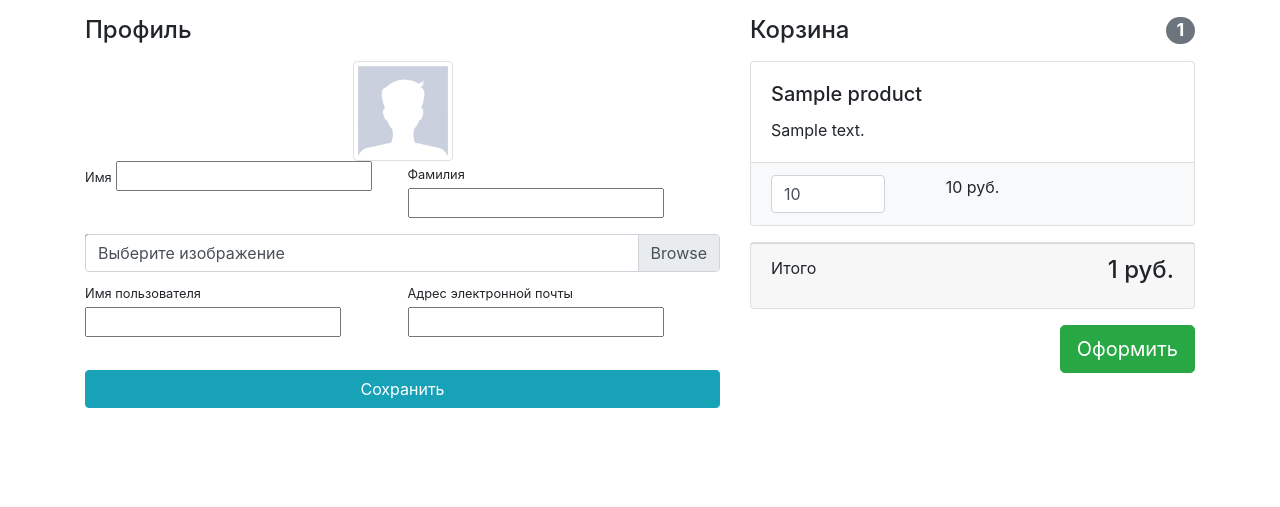
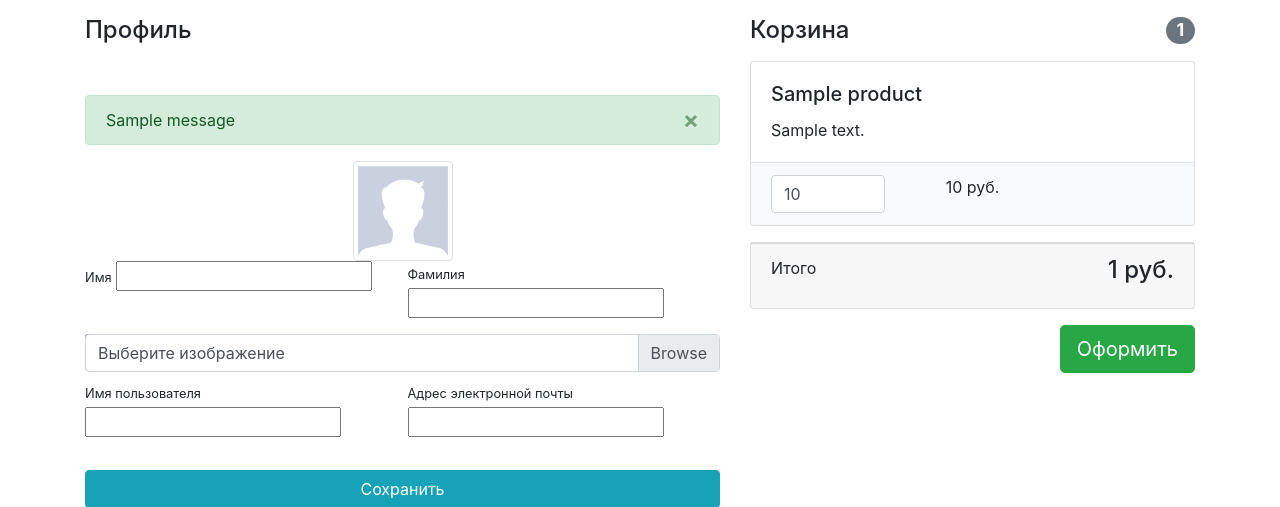
Before and after one commit to SergeiButchak/Django_GB_2, a Django app: template users/templates/users/profile.html in a window 1280 px wide. Shown: the part 56-563 px from the top of the page. Run offline with Django 3.2, Linux system fonts and the light colour scheme; the template is opened without the code that fills it: most values are stand-ins (such as "Sample title", 1, 10 or a date in 2020); one stand-in notice (Sample message) is shown; form fields are guessed from the names that the template uses; parts of the project's set-up code (start-up, migrations or seed data) failed here and were passed over; some libraries are stand-ins or nearby versions.

Commit message:
added error messages in profile template

```diff
--- a/users/templates/users/profile.html
+++ b/users/templates/users/profile.html
@@ -1,5 +1,5 @@
 {% extends 'products/base.html' %}
-{%  load static %}
+{% load static %}
 
 {% block css %}
     <link href="{% static 'css/profile.css' %}" rel="stylesheet">
@@ -10,6 +10,25 @@
         <div class="row">
             <div class="col-lg-7">
                 <h4 class="mt-3 mb-3">Профиль</h4>
+                {% if messages or form.errors %}
+                    <div class="alert
+                        {% if form.errors %} alert-warning {% else %} alert-success {% endif %}
+                        alert-dismissible fade show" role="alert"
+                         style="margin-top: 50px;">
+                        {% if form.errors %}
+                            {% for error in form.errors %}
+                                {{ error }}
+                            {% endfor %}
+                        {% else %}
+                            {% for message in messages %}
+                                {{ message }}
+                            {% endfor %}
+                        {% endif %}
+                        <button type="button" class="close" data-dismiss="alert" aria-label="Close">
+                            <span aria-hidden="true">&times;</span>
+                        </button>
+                    </div>
+                {% endif %}
                 <div class="col-lg-12 text-center">
                     <img width="100" height="100"
                          src="{% if user.image %} {{ user.image.url }} {% else %} {% static 'vendor/img/users/default_avatar.jpg' %} {% endif %}"
@@ -35,7 +54,8 @@
                         <div class="col-lg-12">
                             <div class="custom-file">
                                 {{ form.image }}
-                            <label class="custom-file-label" for="{{ form.image.id_for_label }}">Выберите изображение</label>
+                                <label class="custom-file-label" for="{{ form.image.id_for_label }}">Выберите
+                                    изображение</label>
                             </div>
                         </div>
                     </div>
--- a/users/views.py
+++ b/users/views.py
@@ -46,6 +46,7 @@ def profile(request):
         form = UserProfileForm(instance=request.user, files=request.FILES, data=request.POST)
         if form.is_valid():
             form.save()
+            messages.success(request, 'Измененеия сохранены.')
             return HttpResponseRedirect(reverse('users:profile'))
     else:
         form = UserProfileForm(instance=request.user)
```
Lines whose indentation alone changed are shown as unchanged.
